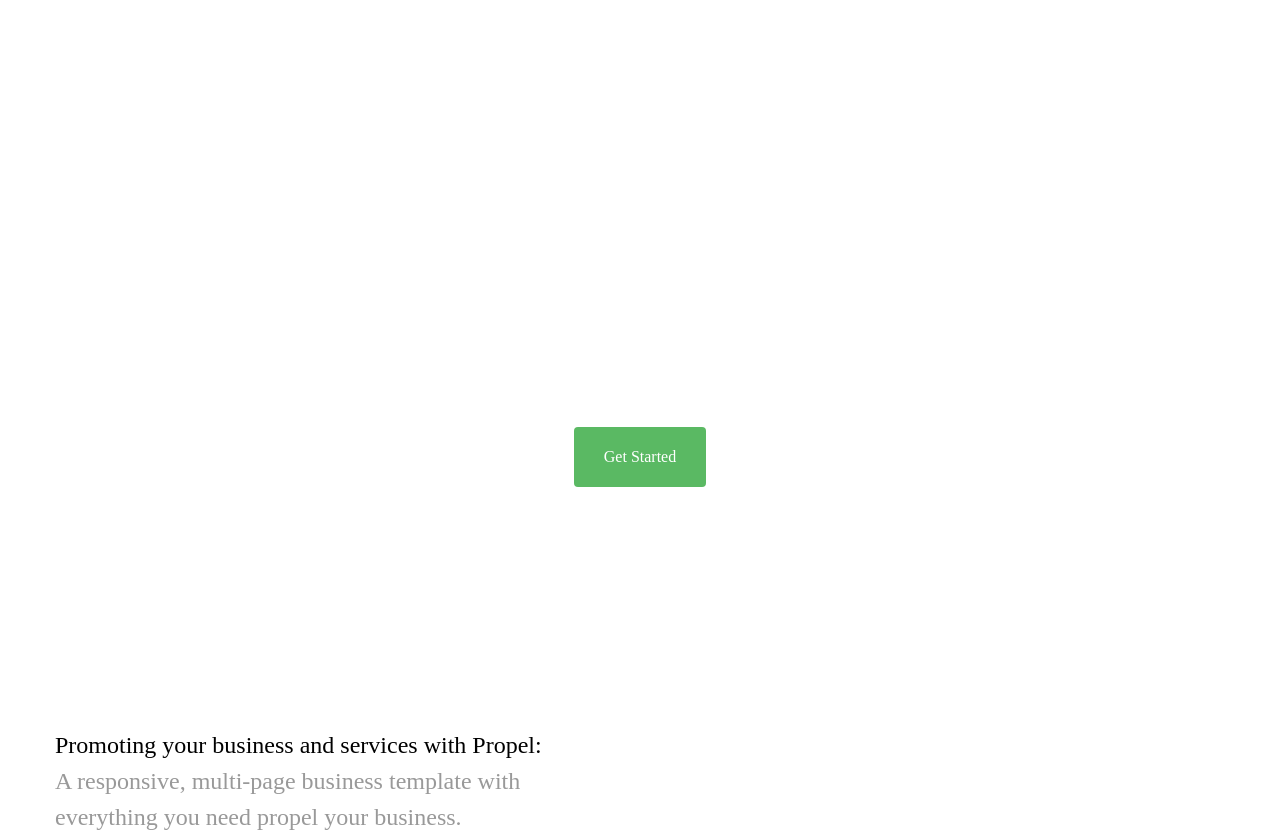
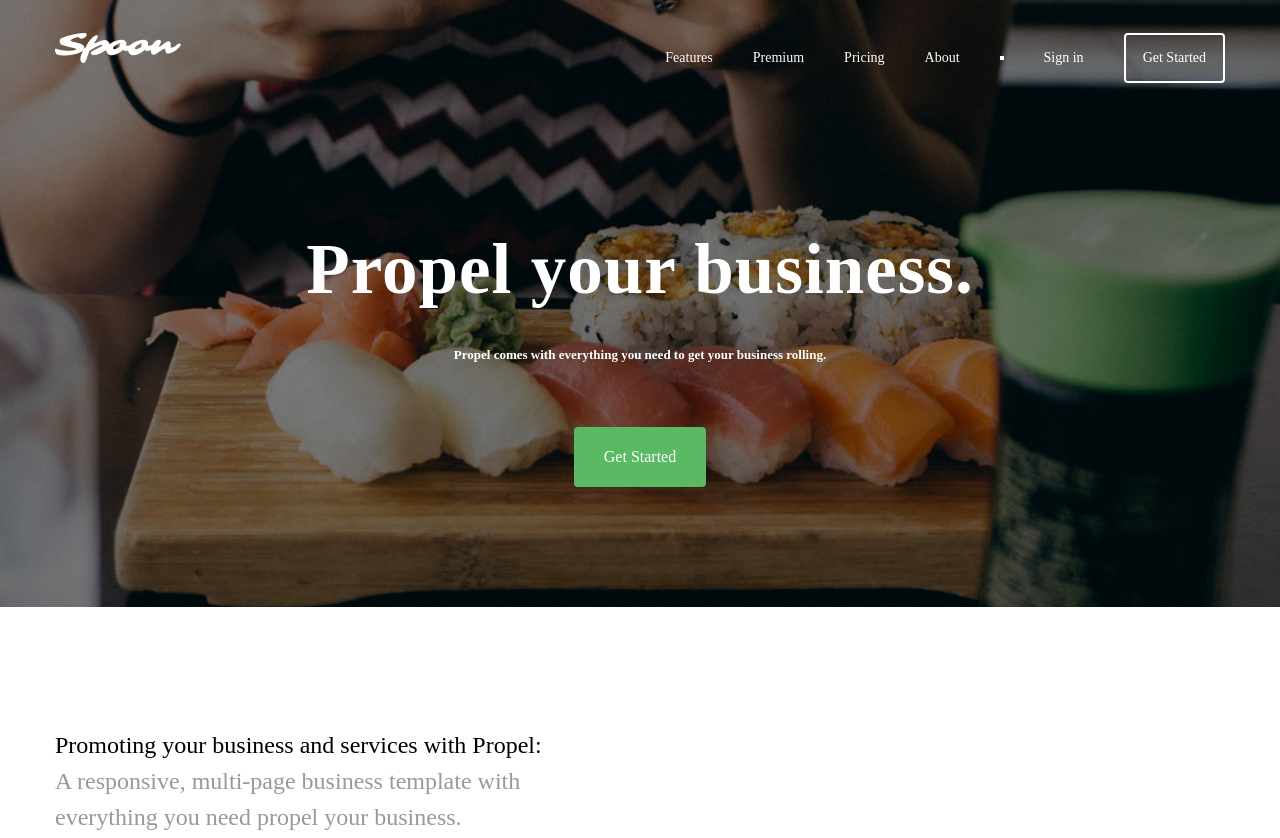
Before and after one commit to Karina345/Spoon, a plain HTML site: page index.html in a window 1280 px wide. Shown: the top 838 px of the page. Drawn offline with Linux system fonts and the light colour scheme.

Commit message:
Add files via upload

```diff
--- a/css/style.css
+++ b/css/style.css
@@ -113,7 +113,7 @@ body {
 
 .header {
   padding: 33px 0 120px 0;
-  background-image: url("./img/header/bg.jpg");
+  background-image: url("../img/header/bg.jpg");
   background-repeat: no-repeat;
   background-size: cover;
   background-position: center 0;
```
